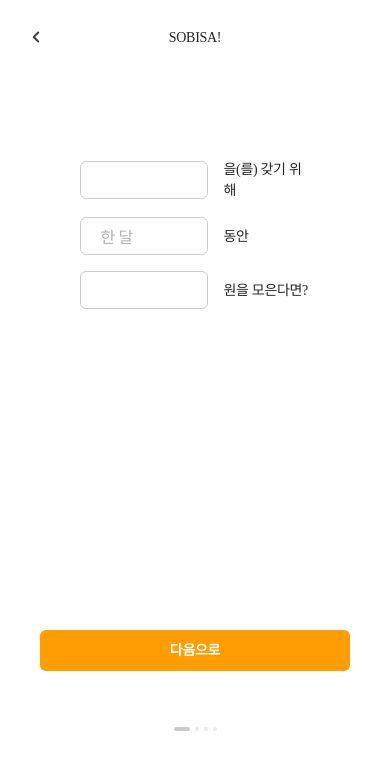
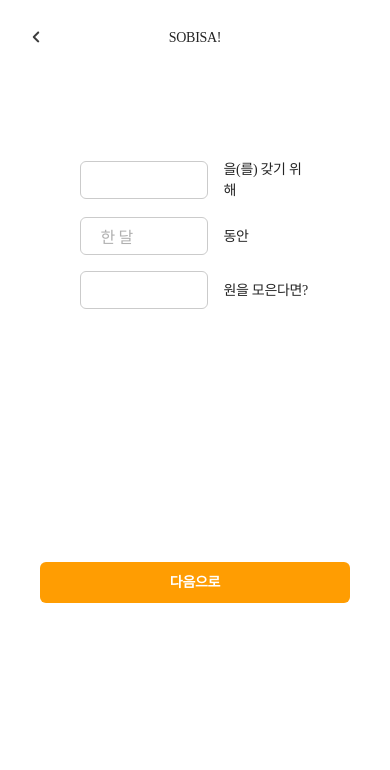
Before and after one commit to SobiSa-Expense-Hunter/SobiSa, a Next.js app: page /savingamount in a window 390 px wide. Shown: the top 770 px of the page. Built offline with nearby package versions, Linux system fonts and the light colour scheme; a web font is replaced by a local one.

Commit message:
[#18] fix: 모바일에서 레이아웃 하단이 잘려보이는 문제 해결
savingamout : 고정된 마진 폭을 동적으로 적용
main, list page: 하단 인디케이터 임시로 제거

```diff
--- a/src/components/list/index.tsx
+++ b/src/components/list/index.tsx
@@ -115,7 +115,6 @@ const List = ({ products, queryRes }: ListPageProps) => {
         </Scroll>
       </ListLayout>
       <MarginBox margin='10px' />
-      <Indicator02 />
     </>
   );
 };
--- a/src/pages/index.tsx
+++ b/src/pages/index.tsx
@@ -30,8 +30,6 @@ function Home() {
         <KakaoButton title={title} description={text} webUrl={url} />
         <LinkButton pageUrl={url} />
       </LinkBox>
-      <MarginBox margin='169px' />
-      <Indicator01 />
     </Container>
   );
 }
@@ -40,11 +38,13 @@ export default Home;
 const ImageBox = styled.div`
   margin: 16px 0px;
 `;
+
 const LinkBox = styled.div`
   margin-top: 66px;
   display: flex;
   gap: 8px;
 `;
+
 const Container = styled.div`
   margin-top: 20px;
   display: flex;
--- a/src/pages/savingamount/index.tsx
+++ b/src/pages/savingamount/index.tsx
@@ -59,11 +59,11 @@ const SavingAmount = () => {
         </InputBox>
       </InputContainer>
       <ButtonBox onClick={handleSubmit}>
-        <BottomButton>다음으로</BottomButton>
+        <BottomBtn>다음으로</BottomBtn>
       </ButtonBox>
-      <div style={{ marginTop: '56px', display: 'flex', justifyContent: 'center' }}>
+      {/* <div style={{ marginTop: '56px', display: 'flex', justifyContent: 'center' }}>
         <Indicator01 />
-      </div>
+      </div> */}
       {showModal && (
         <NoticeModal onClose={() => setShowModal(false)} message='숫자만 입력해주세요!' />
       )}
@@ -79,10 +79,15 @@ const Container = styled.div`
   display: flex;
   flex-direction: column;
 `;
+
 const ButtonBox = styled.div`
-  margin-top: 321px;
+  margin-top: min(321px, 30svh);
   display: flex;
   justify-content: center;
+`;
+
+const BottomBtn = styled(BottomButton)`
+  margin-bottom: 20px;
 `;
 const InputBox = styled.div`
   width: 231px;
```
